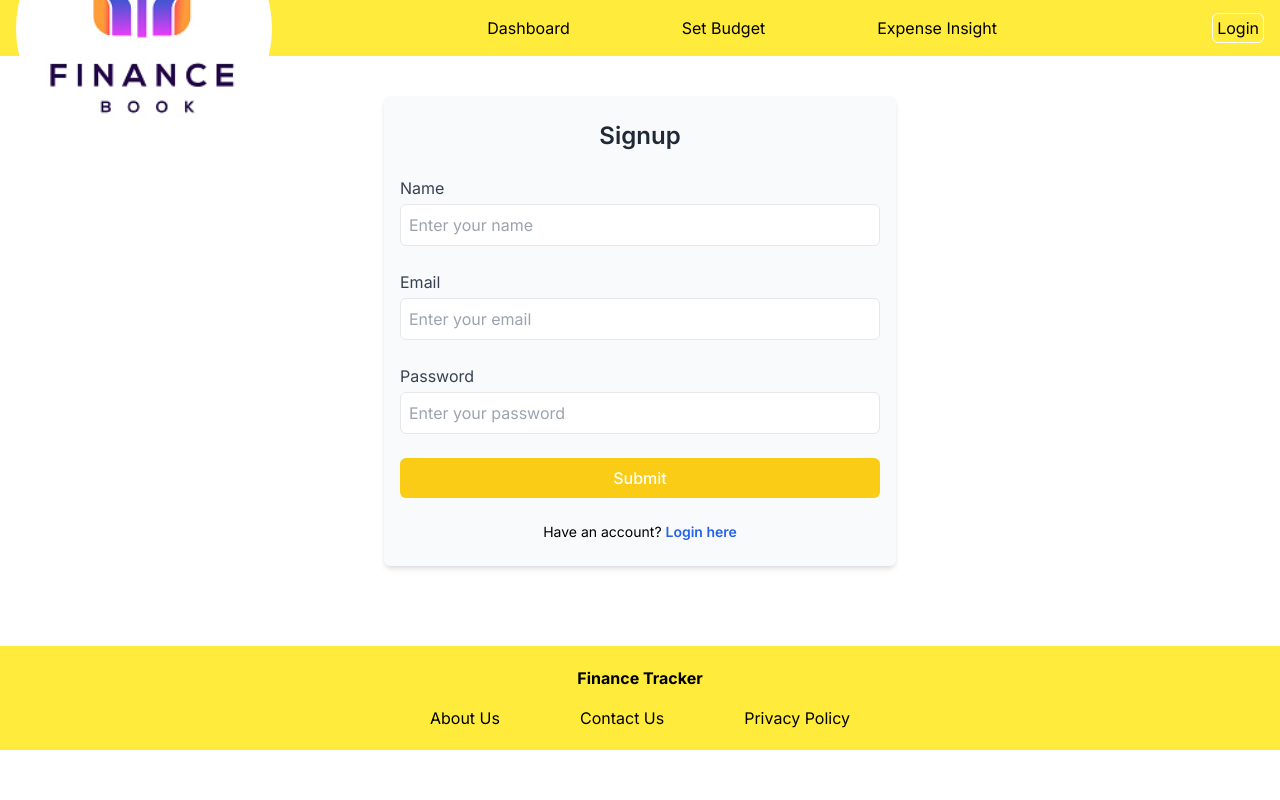
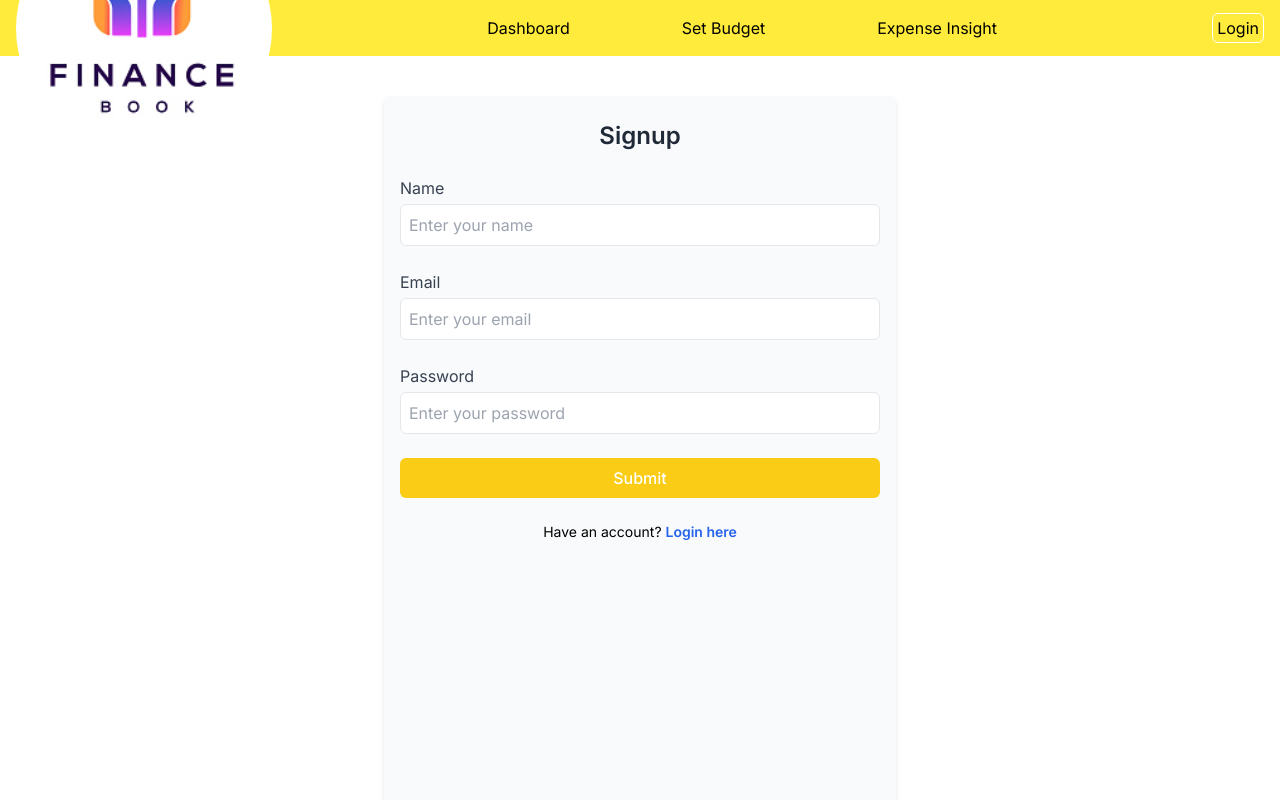
Before and after one commit to sojibjubayer/finance-book, a Next.js app: page /signup in a window 1280 px wide. Shown: the top 800 px of the page. Built offline with nearby package versions, Linux system fonts and the light colour scheme; no server answers.

Commit message:
resposive check

```diff
--- a/src/app/(auth)/login/page.jsx
+++ b/src/app/(auth)/login/page.jsx
@@ -45,7 +45,7 @@ const Login = () => {
   };
 
   return (
-    <div className="px-4 py-6 md:w-[40%] md:mx-auto mx-2 bg-gray-50 shadow-md rounded-md mt-10 mb-20">
+    <div className="min-h-screen px-4 py-6 md:w-[40%] md:mx-auto mx-2 bg-gray-50 shadow-md rounded-md mt-10 mb-20">
       <form onSubmit={handleSubmit} className="space-y-6">
         <h2 className="text-2xl font-semibold text-center text-gray-800">Login</h2>
 
--- a/src/app/(auth)/signup/page.jsx
+++ b/src/app/(auth)/signup/page.jsx
@@ -50,7 +50,7 @@ const SignUp = () => {
   };
 
   return (
-    <div className="px-4 py-6 md:w-[40%] md:mx-auto mx-2 bg-gray-50 shadow-md rounded-md mt-10 mb-20 ">
+    <div className="min-h-screen px-4 py-6 md:w-[40%] md:mx-auto mx-2 bg-gray-50 shadow-md rounded-md mt-10 mb-20 ">
       <form onSubmit={handleSubmit} className="space-y-6 ">
         <h2 className="text-2xl font-semibold text-center text-gray-800">
           Signup
--- a/src/app/page.js
+++ b/src/app/page.js
@@ -6,7 +6,7 @@ import React from "react";
 const Home = () => {
 
   return (
-    <div className="">
+    <div className="min-h-screen">
       <h2 className="md:w-[50%] mx-auto text-center border-b-2 text-xl mt-4 mb-6 md:mb-10 text-[#58dede] font-semibold">
         Welcome to Your Finance Dashboard
       </h2>
```
